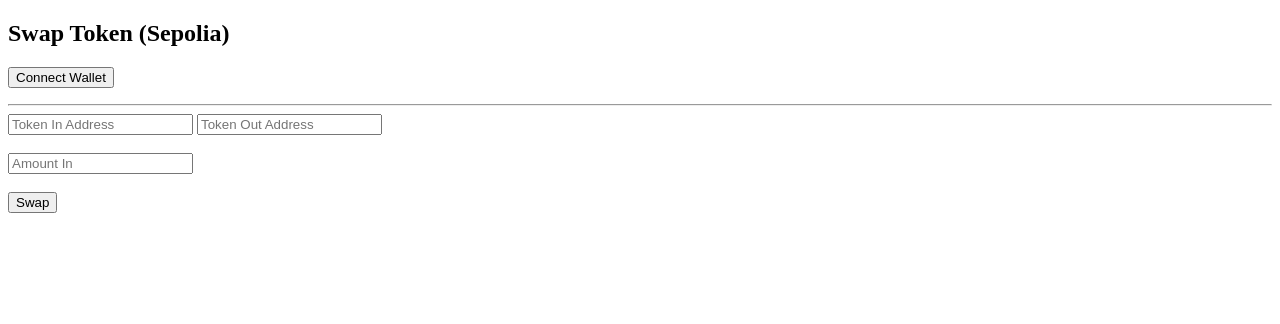
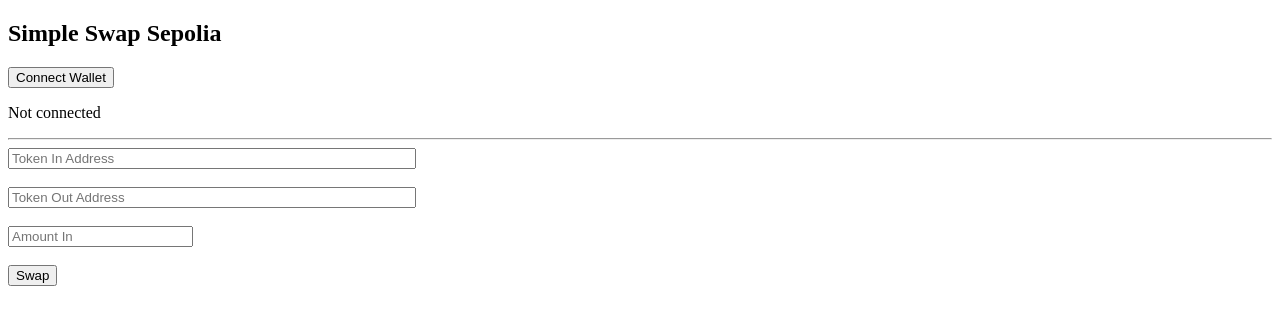
Before and after one commit to F00M/Sepolia, a plain HTML site: page index.html in a window 1280 px wide. Drawn offline with Linux system fonts and the light colour scheme.

Commit message:
Refactor HTML structure and improve accessibility

```diff
--- a/index.html
+++ b/index.html
@@ -1,27 +1,28 @@
 <!DOCTYPE html>
-<html>
+<html lang="en">
 <head>
+  <meta charset="UTF-8" />
   <title>Simple Swap Sepolia</title>
+
+  <!-- ethers v5 -->
   <script src="https://cdn.jsdelivr.net/npm/ethers@5.7.2/dist/ethers.min.js"></script>
 </head>
 <body>
 
-<h2>Swap Token (Sepolia)</h2>
+  <h2>Simple Swap Sepolia</h2>
 
-<button onclick="connect()">Connect Wallet</button>
-<p id="wallet"></p>
+  <button onclick="connect()">Connect Wallet</button>
+  <p id="wallet">Not connected</p>
 
-<hr>
+  <hr />
 
-<input id="tokenIn" placeholder="Token In Address">
-<input id="tokenOut" placeholder="Token Out Address">
-<br><br>
+  <input id="tokenIn" placeholder="Token In Address" style="width:400px"><br><br>
+  <input id="tokenOut" placeholder="Token Out Address" style="width:400px"><br><br>
+  <input id="amountIn" placeholder="Amount In"><br><br>
 
-<input id="amountIn" placeholder="Amount In">
-<br><br>
+  <button onclick="swap()">Swap</button>
 
-<button onclick="swap()">Swap</button>
-
-<script src="app.js"></script>
+  <!-- app.js HARUS PALING BAWAH -->
+  <script src="app.js"></script>
 </body>
 </html>
```
